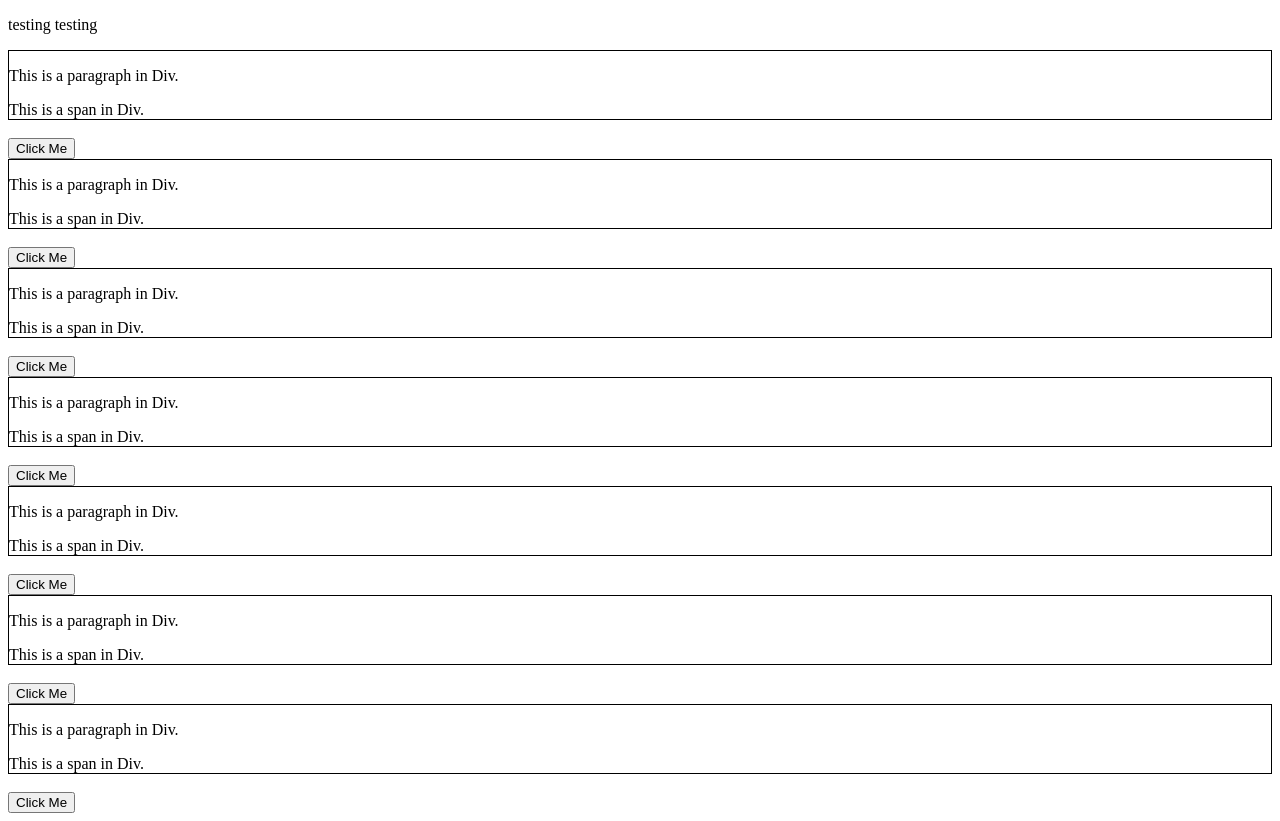
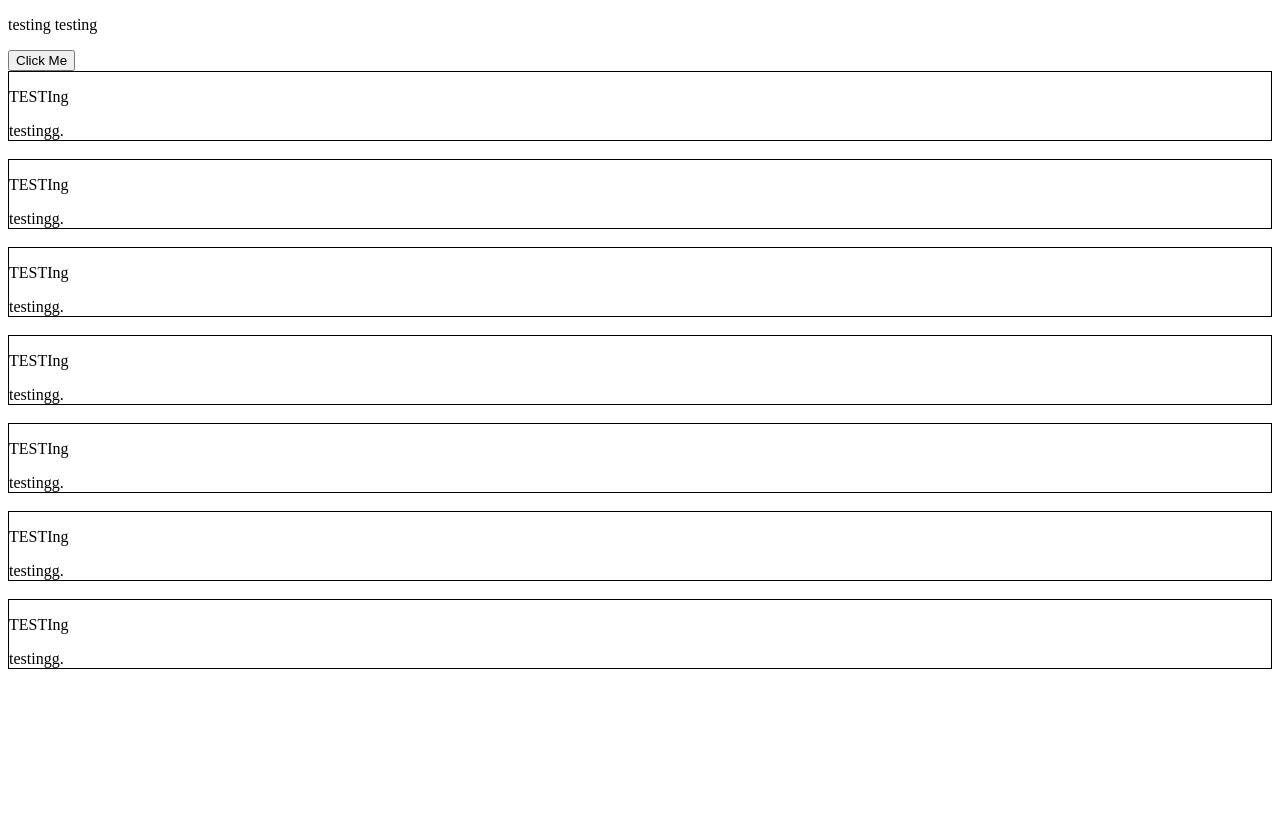
Before and after one commit to tomchmod000/ColorPaletteGenerator, a plain HTML site: page index.html in a window 1280 px wide. After the commit the page ends 800 px from the top, so only its background shows below. Drawn offline with Linux system fonts and the light colour scheme.

Commit message:
cleaned up html

```diff
--- a/index.html
+++ b/index.html
@@ -37,54 +37,49 @@
 			testing testing
 		</p>
 
+    	<button type="button" onclick="changeStyle()">Click Me</button>
+
 		<div id="myDiv1" style="border:1px solid">
-        <p>This is a paragraph in Div.</p>
-        <span>This is a span in Div.</span>
+			 <p>TESTIng</p>
+        <span>testingg.</span>
     	</div>
     	<br>
-    	<button type="button" onclick="changeStyle()">Click Me</button>
 
 		<div id="myDiv2" style="border:1px solid">
-        <p>This is a paragraph in Div.</p>
-        <span>This is a span in Div.</span>
+        <p>TESTIng</p>
+        <span>testingg.</span>
     	</div>
     	<br>
-    	<button type="button" onclick="changeStyle()">Click Me</button>
 
     	<div id="myDiv3" style="border:1px solid">
-        <p>This is a paragraph in Div.</p>
-        <span>This is a span in Div.</span>
+    		 <p>TESTIng</p>
+        <span>testingg.</span>
     	</div>
     	<br>
-    	<button type="button" onclick="changeStyle()">Click Me</button>
 
     	<div id="myDiv4" style="border:1px solid">
-        <p>This is a paragraph in Div.</p>
-        <span>This is a span in Div.</span>
+    		 <p>TESTIng</p>
+        <span>testingg.</span>
     	</div>
     	<br>
-    	<button type="button" onclick="changeStyle()">Click Me</button>
 
     	<div id="myDiv5" style="border:1px solid">
-        <p>This is a paragraph in Div.</p>
-        <span>This is a span in Div.</span>
+    		 <p>TESTIng</p>
+        <span>testingg.</span>
     	</div>
     	<br>
-    	<button type="button" onclick="changeStyle()">Click Me</button>
 
     	<div id="myDiv6" style="border:1px solid">
-        <p>This is a paragraph in Div.</p>
-        <span>This is a span in Div.</span>
+    		 <p>TESTIng</p>
+        <span>testingg.</span>
     	</div>
     	<br>
-    	<button type="button" onclick="changeStyle()">Click Me</button>
 
     	<div id="myDiv7" style="border:1px solid">
-        <p>This is a paragraph in Div.</p>
-        <span>This is a span in Div.</span>
+    		 <p>TESTIng</p>
+        <span>testingg.</span>
     	</div>
     	<br>
-    	<button type="button" onclick="changeStyle()">Click Me</button>
 	<!-- Color Selector -->
 
 	<!-- Options Selector -->
```
